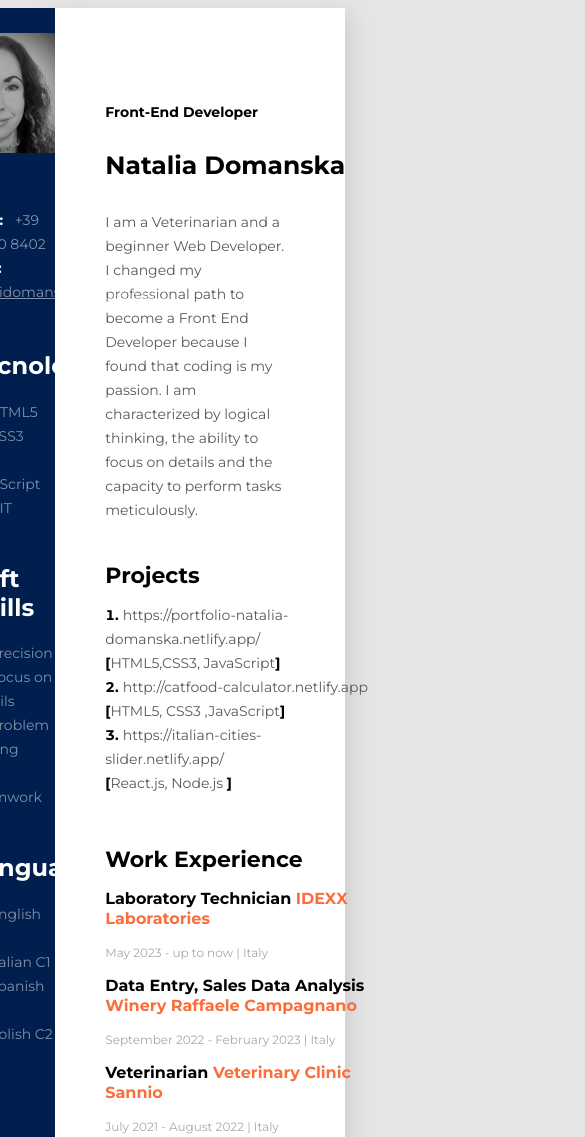
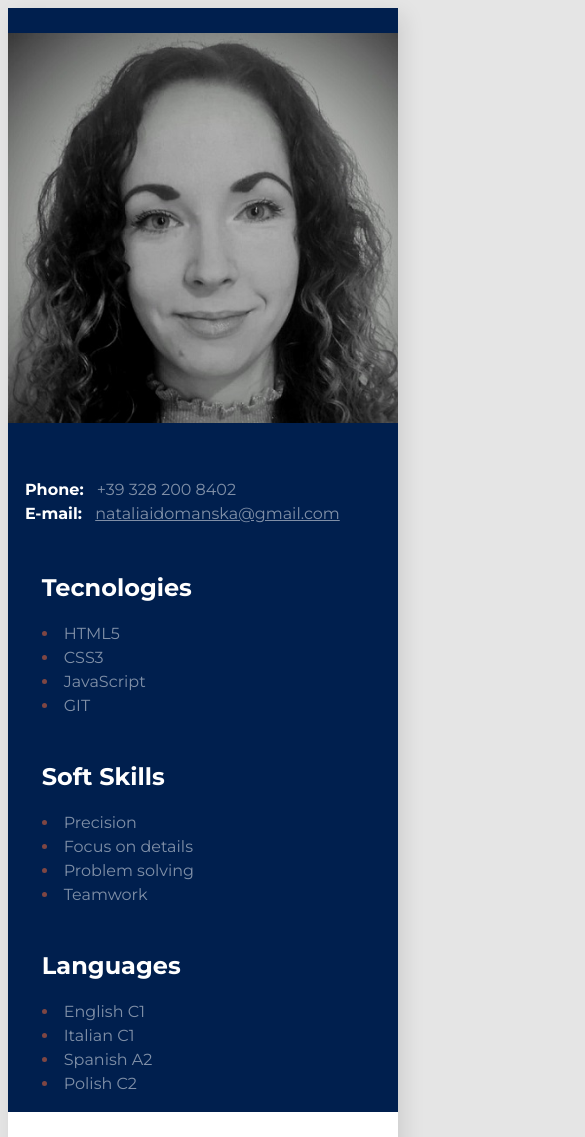
Before and after one commit to nataliadomanska/my-curriculum-vitae, a plain HTML site: page index.html in a window 390 px wide. Shown: the top 1137 px of the page, 585 px wide, since content can reach past the window. Drawn offline with Linux system fonts and the light colour scheme.

Commit message:
responsiveness

```diff
--- a/style.css
+++ b/style.css
@@ -1,6 +1,11 @@
+html {
+  width: 100%;
+}
+
 body {
   font-family: "Montserrat", sans-serif;
   background: #e5e5e5;
+  width: 100%;
 }
 
 .wrapper {
@@ -29,22 +34,22 @@ aside {
 
 .contact-links {
   color: #ffffff;
-  font-size: 14px;
-  line-height: 24px;
+  font-size: 1rem;
+  line-height: 1.5rem;
 }
 
 .contact-links-specific {
   color: #ffffff;
   opacity: 0.5;
-  font-size: 14px;
-  line-height: 24px;
+  font-size: 1rem;
+  line-height: 1.5rem;
 }
 
 .contact-links-specific-number {
   color: #ffffff;
   opacity: 0.5;
-  font-size: 14px;
-  line-height: 24px;
+  font-size: 1rem;
+  line-height: 1.5rem;
   text-decoration: none;
 }
 .bold {
@@ -53,8 +58,8 @@ aside {
 
 .list-secondary {
   color: #fb6d3a;
-  font-size: 14px;
-  line-height: 24px;
+  font-size: 1rem;
+  line-height: 1.5rem;
   margin-left: 0;
   padding-left: 0;
   list-style-position: inside;
@@ -95,14 +100,14 @@ main {
 
 .job-title {
   font-weight: 700;
-  font-size: 14px;
-  line-height: 17px;
+  font-size: 1rem;
+  line-height: 1.2rem;
 }
 
 h1 {
   font-weight: 700;
-  font-size: 45px;
-  line-height: 55px;
+  font-size: 3rem;
+  line-height: 4rem;
 }
 
 .name-surname {
@@ -111,8 +116,8 @@ h1 {
 
 .description {
   font-weight: 400;
-  font-size: 14px;
-  line-height: 24px;
+  font-size: 1rem;
+  line-height: 1.5rem;
   color: #595959;
   margin-bottom: 40px;
 }
@@ -124,32 +129,32 @@ h1 {
 
 .list-primary {
   font-weight: 700;
-  font-size: 14px;
-  line-height: 24px;
+  font-size: 1rem;
+  line-height: 1.5rem;
   padding-left: 0;
   list-style-position: inside;
 }
 
 .list-primary-item {
   font-weight: 400;
-  font-size: 14px;
-  line-height: 24px;
+  font-size: 1rem;
+  line-height: 1.5rem;
   color: #595959;
   text-decoration: none;
 }
 
 .header-primary {
   font-weight: 700;
-  font-size: 22px;
-  line-height: 27px;
+  font-size: 1.5rem;
+  line-height: 1.6rem;
   margin-bottom: 12px;
   margin-top: 30px;
 }
 
 .job-name {
   font-weight: 700;
-  font-size: 16px;
-  line-height: 20px;
+  font-size: 1rem;
+  line-height: 1.4rem;
 }
 
 .highlight {
@@ -166,7 +171,7 @@ h1 {
 
 .job-list {
   font-weight: 400;
-  font-size: 14px;
+  font-size: 1rem;
   line-height: 24px;
   color: #595959;
   padding-left: 0;
@@ -182,12 +187,26 @@ h1 {
 
 .faculty-name {
   font-weight: 700;
-  font-size: 14px;
+  font-size: 1rem;
   line-height: 17px;
 }
 
 @media only screen and (max-width: 800px) {
+  .wrapper {
+    width: 100%;
+    flex-direction: column-reverse;
+    margin: 0;
+  }
+  aside {
+    width: 100%;
+  }
   h1 {
     font-size: 25px;
   }
+  .job-name {
+    font-size: 0.65rem;
+  }
+  .job-date {
+    font-size: 10px;
+  }
 }
```
